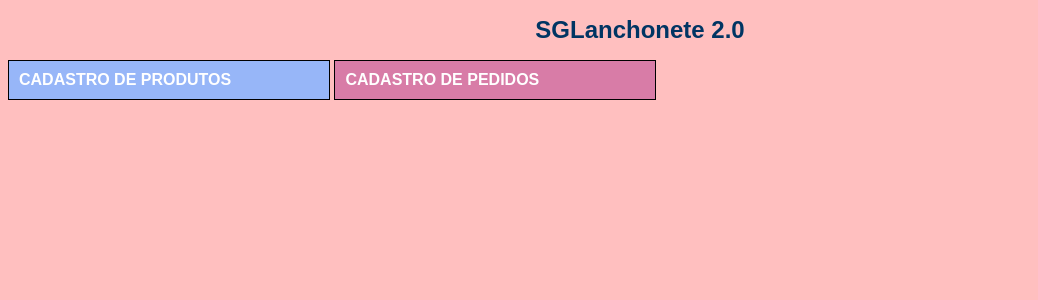
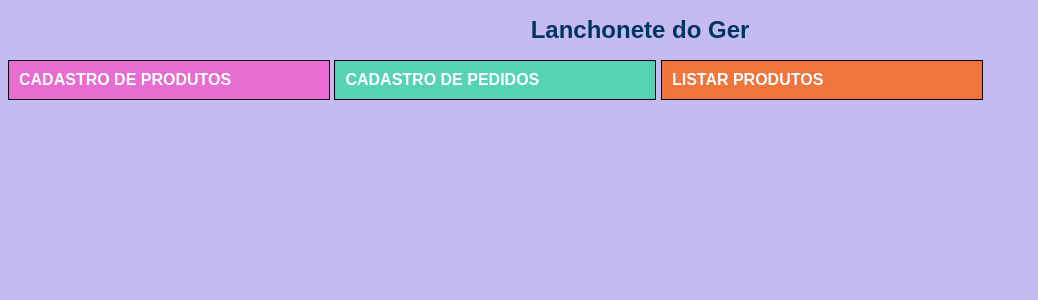
Before and after one commit to JoaoTosetti/Lanchonete, a PHP site: page / in a window 1280 px wide. Shown: the top 300 px of the page, without its empty margins (0-1038 px from the left). Run offline with PHP 8.4, Linux system fonts and the light colour scheme.

Commit message:
conexão no BD em uma nova lista de produtos

```diff
--- a/estilos.css
+++ b/estilos.css
@@ -1,73 +1,71 @@
 body{
-
-
-
-    background-color: rgb(255, 191, 191);
-
+    background-color: rgb(197, 187, 241);
     color: rgb(0, 53, 99);
-
     font-family: sans-serif;
-
     }
 
-
-
     h1{
-
         font-size:24px;
-
         text-align: center;
-
     }
 
-
-
     .botao1,
-
-    .botao2{
-
+    .botao2,
+    .botao3{
         text-decoration: none;
-
         font-weight: bold;
-
         font-size: 16px;
-
         text-transform: uppercase;
-
         border: 1px solid black;
-
         display: inline-block;
-
         padding: 10px;
-
         margin-bottom: 20px;
-
         width: 300px;
 
     }
 
-
-
     .botao1{
-
-        background-color: rgb(151, 182, 248);
-
+        background-color: rgb(231, 109, 211);
         border-color: black;
-
         color: rgb(255, 255, 255);
-
-
-
     }
 
+    .botao2{
+        background-color: rgb(85, 211, 180);
+        border-color: rgb(0, 0, 0);
+        color: white;
+    }
 
+    .botao3{
+        background-color: rgb(240, 117, 60);
+        border-color: black;
+        color: rgb(255, 255, 255);
+    }
 
-    .botao2{
+    \\ euuuuu
 
-        background-color: rgb(216, 124, 167);
+    #todoform {
+        background:#4f4f4f;
+        /* cor escura para o fundo do formulário */
 
-        border-color: rgb(0, 0, 0);
+        font:12px arial, verdana, helvetica, sans-serif;
+        /* o tamanho e o tipo da fonte no formulário */
 
-        color: white;
+        border-top:8px solid #cfcfcf;
+        /* borda superior de 8px solida na cor cinza clara
+        no formulário */
 
-    }
+        border-left:8px solid #cfcfcf;
+        /* a borda esquerda do formulário */
+
+        border-right:8px solid #696969;
+        /* a borda direita do formulário */
+
+        border-bottom:8px solid #696969;
+        /* a borda inferior do formulário */
+
+        border-collapse:collapse;
+        /* retira as bordas duplas nas células da tabela */
+
+        color:#ff9900; /* a cor laranja para as letras */
+     }
--- a/index.php
+++ b/index.php
@@ -15,11 +15,13 @@
 </head>
 
 <body>
-    <h1>SGLanchonete 2.0 </h1>
+    <h1>Lanchonete do Ger </h1>
 
-    <a href="tela-produto.php" class="botao1">cadastro de Produtos</a>
+    <a href="tela-produto.php" class = "botao1">cadastro de Produtos</a>
 
-    <a href="tela-pedido.php" class="botao2">cadastro de Pedidos</a>
+    <a href="tela-pedido.php" class = "botao2">cadastro de Pedidos</a>
+
+    <a href ="lista-produtos.php" class = "botao3">Listar Produtos</a>
 
 </body>
 </html>
```
Also changed, not shown: lista-produtos.php (added, +26 -0 lines), tela-pedido.php (+8 -3 lines).
